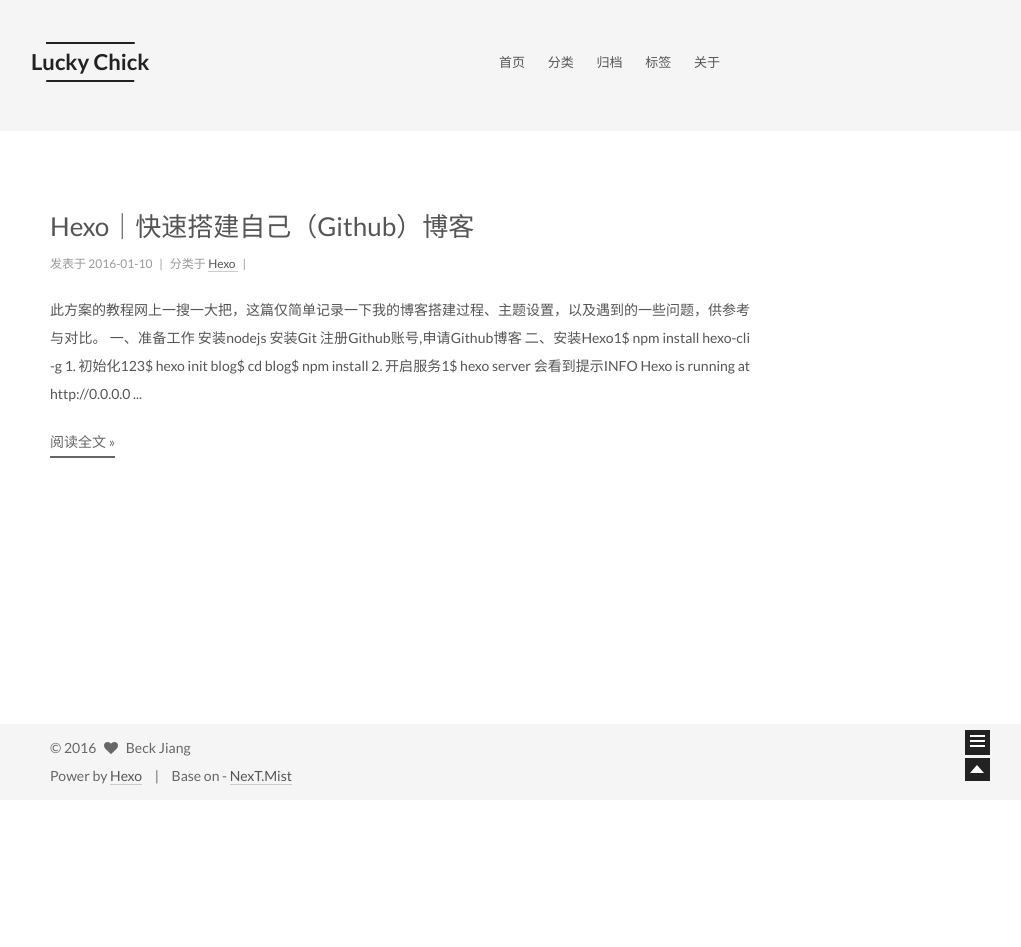
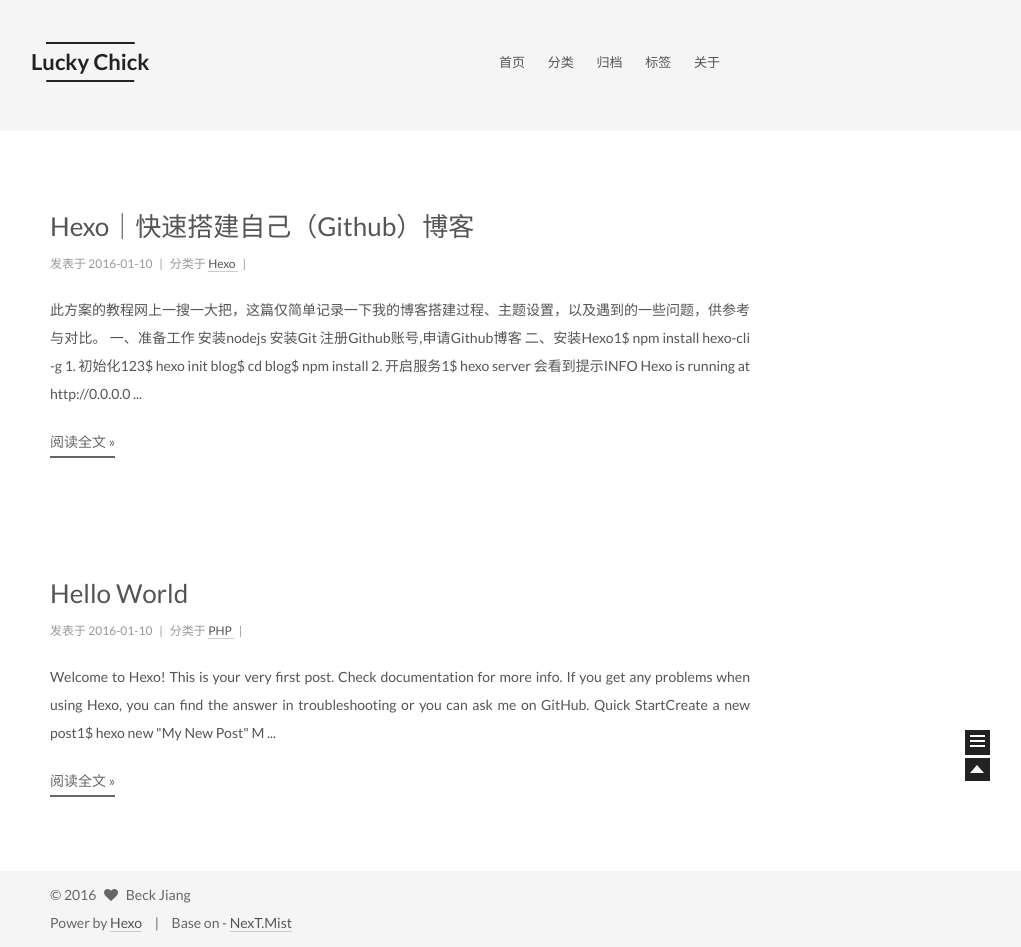
Before and after one commit to Beckjiang/beckjiang.github.com, a plain HTML site: page index.html in a window 1280 px wide. Shown: the whole page, without its empty margins (240-1261 px from the left). Before the commit the page ends 800 px from the top, so only its background shows below. Drawn offline with Linux system fonts and the light colour scheme; a script that the page names is missing.

Commit message:
Site updated: 2016-01-10 16:57:33

```diff
--- a/index.html
+++ b/index.html
@@ -325,6 +325,115 @@
 
 
 
+
+
+
+
+
+
+
+
+  <article class="post post-type-normal " itemscope itemtype="http://schema.org/Article">
+
+
+      <header class="post-header">
+
+
+
+          <h1 class="post-title" itemprop="name headline">
+
+
+
+
+                <a class="post-title-link" href="/2016/01/10/hello-world/" itemprop="url">
+                  Hello World
+                </a>
+
+
+          </h1>
+
+
+        <div class="post-meta">
+          <span class="post-time">
+            发表于
+            <time itemprop="dateCreated" datetime="2016-01-10T00:35:26+08:00" content="2016-01-10">
+              2016-01-10
+            </time>
+          </span>
+
+
+            <span class="post-category" >
+              &nbsp; | &nbsp; 分类于
+
+                <span itemprop="about" itemscope itemtype="https://schema.org/Thing">
+                  <a href="/categories/PHP/" itemprop="url" rel="index">
+                    <span itemprop="name">PHP</span>
+                  </a>
+                </span>
+
+
+
+
+
+            </span>
+
+
+
+
+              <span class="post-comments-count">
+                &nbsp; | &nbsp;
+                <a href="/2016/01/10/hello-world/#comments" itemprop="discussionUrl">
+                  <span class="post-comments-count ds-thread-count" data-thread-key="2016/01/10/hello-world/" itemprop="commentsCount"></span>
+                </a>
+              </span>
+
+
+
+
+
+        </div>
+      </header>
+
+
+
+    <div class="post-body">
+
+
+
+
+
+
+          <span itemprop="articleBody">
+
+            Welcome to Hexo! This is your very first post. Check documentation for more info. If you get any problems when using Hexo, you can find the answer in troubleshooting or you can ask me on GitHub.
+Quick StartCreate a new post1$ hexo new "My New Post"
+M
+            ...
+          </span>
+          <div class="post-more-link text-center">
+            <a class="btn" href="/2016/01/10/hello-world/#more" rel="contents">
+              阅读全文 &raquo;
+            </a>
+          </div>
+
+
+    </div>
+
+    <footer class="post-footer">
+
+
+
+
+
+
+        <div class="post-eof"></div>
+
+    </footer>
+  </article>
+
+
+
+
   </section>
 
 
```
Also changed, not shown: 2016/01/10/Hexo｜快速搭建自己（Github）博客/index.html (+1 -1 lines).
